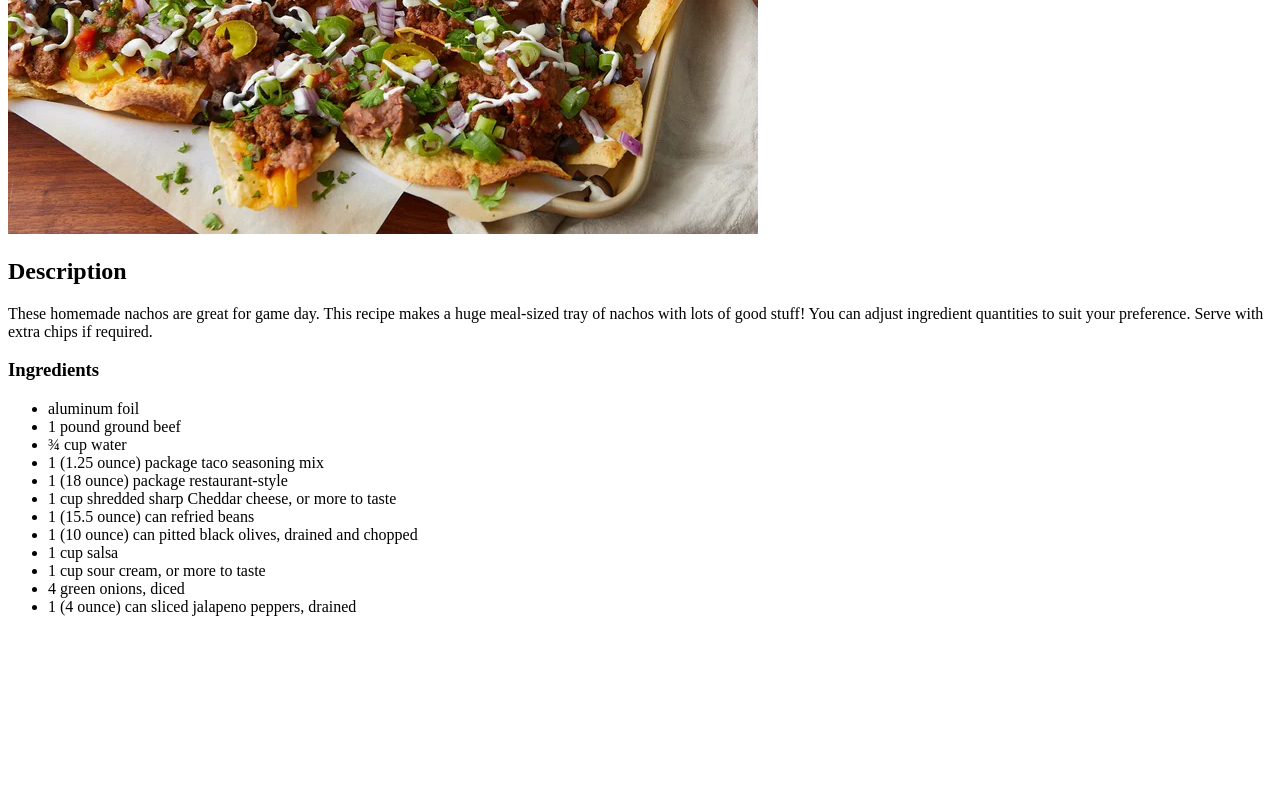
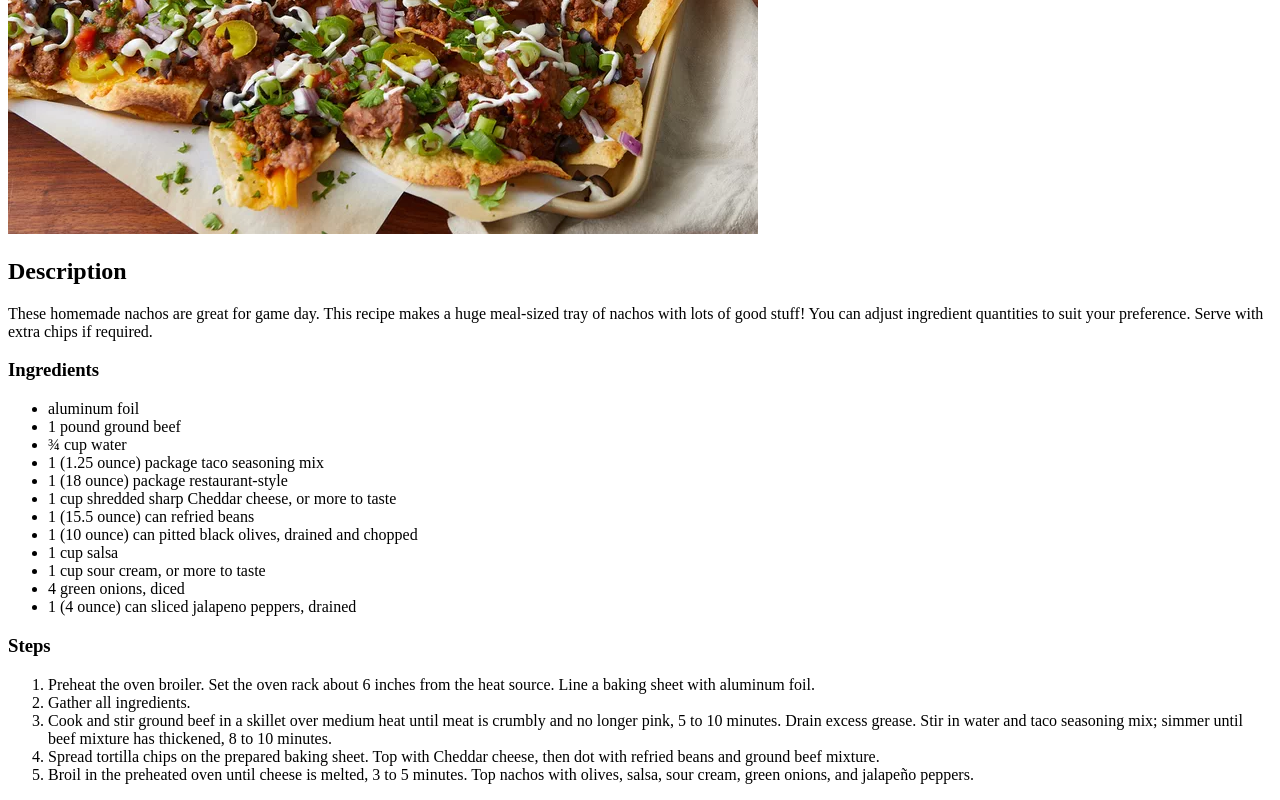
Before and after one commit to Arno90/odin-recipes, a plain HTML site: page recipes/nachos.html in a window 1280 px wide. Shown: the part 409-1209 px from the top of the page. Before the commit the page ends 1041 px from the top, so only its background shows below. Drawn offline with Linux system fonts and the light colour scheme.

Commit message:
feat: add steps list

```diff
--- a/recipes/nachos.html
+++ b/recipes/nachos.html
@@ -27,5 +27,14 @@
             <li>4 green onions, diced</li>
             <li>1 (4 ounce) can sliced jalapeno peppers, drained</li>
         </ul>
+
+        <h3>Steps</h3>
+        <ol>
+            <li>Preheat the oven broiler. Set the oven rack about 6 inches from the heat source. Line a baking sheet with aluminum foil.</li>
+            <li>Gather all ingredients.</li>
+            <li>Cook and stir ground beef in a skillet over medium heat until meat is crumbly and no longer pink, 5 to 10 minutes. Drain excess grease. Stir in water and taco seasoning mix; simmer until beef mixture has thickened, 8 to 10 minutes.</li>
+            <li>Spread tortilla chips on the prepared baking sheet. Top with Cheddar cheese, then dot with refried beans and ground beef mixture.</li>
+            <li>Broil in the preheated oven until cheese is melted, 3 to 5 minutes. Top nachos with olives, salsa, sour cream, green onions, and jalapeño peppers.</li>
+        </ol>
     </body>
 </html>
```
